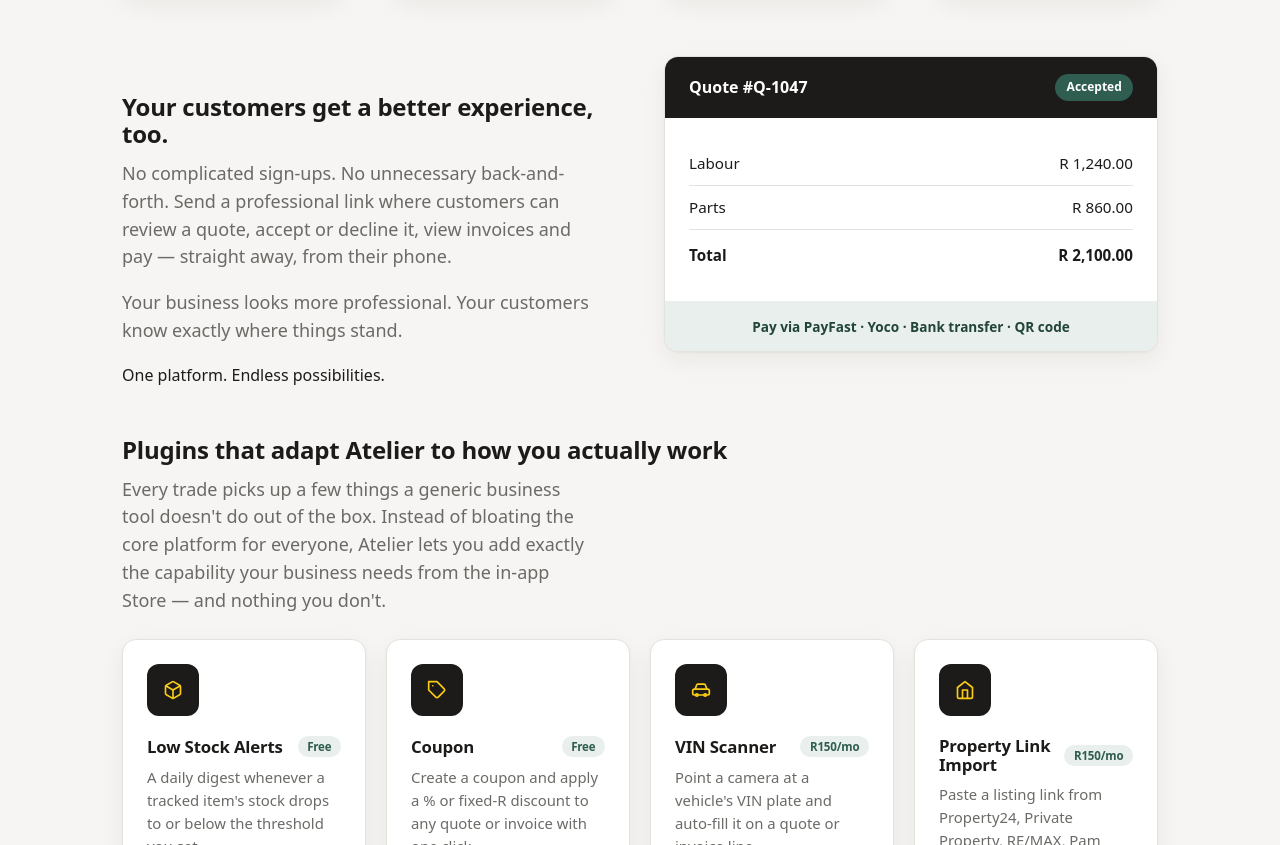
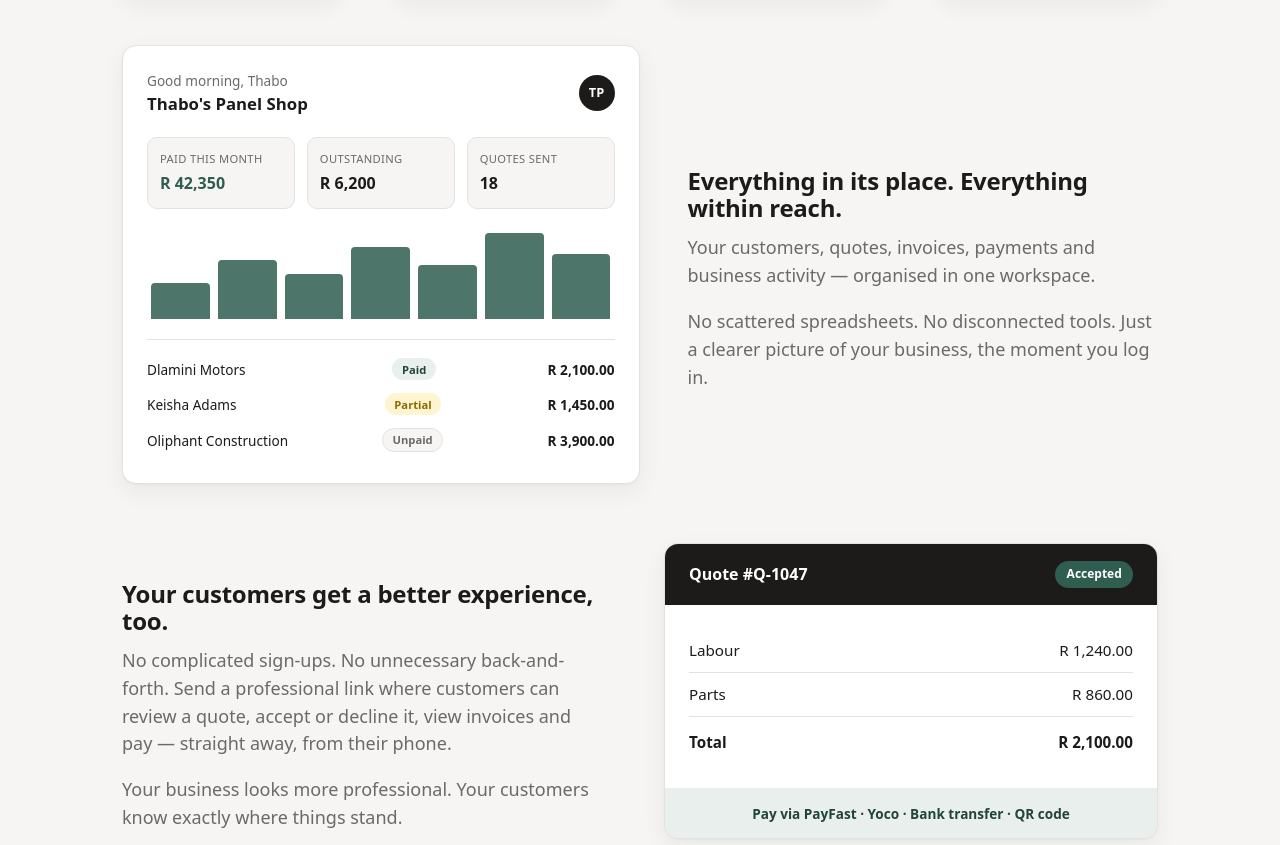
Before and after one commit to atelieros-site/atelier, a plain HTML site: page index.html in a window 1280 px wide. Shown: the part 2220-3065 px from the top of the page. Drawn offline with Linux system fonts and the light colour scheme.

Commit message:
Add dashboard spotlight section with hand-built product mockup

```diff
--- a/index.html
+++ b/index.html
@@ -217,6 +217,63 @@
     </div>
   </section>
 
+  <section class="dashboard-spotlight">
+    <div class="dashboard-mockup">
+      <div class="dashboard-mockup-header">
+        <div>
+          <div class="dashboard-mockup-greeting">Good morning, Thabo</div>
+          <div class="dashboard-mockup-business">Thabo's Panel Shop</div>
+        </div>
+        <div class="dashboard-mockup-avatar">TP</div>
+      </div>
+      <div class="dashboard-stats">
+        <div class="dashboard-stat">
+          <span class="dashboard-stat-label">Paid this month</span>
+          <span class="dashboard-stat-value accent">R 42,350</span>
+        </div>
+        <div class="dashboard-stat">
+          <span class="dashboard-stat-label">Outstanding</span>
+          <span class="dashboard-stat-value">R 6,200</span>
+        </div>
+        <div class="dashboard-stat">
+          <span class="dashboard-stat-label">Quotes sent</span>
+          <span class="dashboard-stat-value">18</span>
+        </div>
+      </div>
+      <div class="dashboard-chart">
+        <div class="dashboard-chart-bar" style="height: 40%;"></div>
+        <div class="dashboard-chart-bar" style="height: 65%;"></div>
+        <div class="dashboard-chart-bar" style="height: 50%;"></div>
+        <div class="dashboard-chart-bar" style="height: 80%;"></div>
+        <div class="dashboard-chart-bar" style="height: 60%;"></div>
+        <div class="dashboard-chart-bar" style="height: 95%;"></div>
+        <div class="dashboard-chart-bar" style="height: 72%;"></div>
+      </div>
+      <div class="dashboard-invoices">
+        <div class="dashboard-invoice-row">
+          <span>Dlamini Motors</span>
+          <span class="status-badge paid">Paid</span>
+          <span>R 2,100.00</span>
+        </div>
+        <div class="dashboard-invoice-row">
+          <span>Keisha Adams</span>
+          <span class="status-badge partial">Partial</span>
+          <span>R 1,450.00</span>
+        </div>
+        <div class="dashboard-invoice-row">
+          <span>Oliphant Construction</span>
+          <span class="status-badge unpaid">Unpaid</span>
+          <span>R 3,900.00</span>
+        </div>
+      </div>
+    </div>
+    <div class="dashboard-copy">
+      <h2>Everything in its place. Everything within reach.</h2>
+      <p class="lead">Your customers, quotes, invoices, payments and business activity — organised in one workspace.</p>
+      <p class="lead">No scattered spreadsheets. No disconnected tools. Just a clearer picture of your business, the moment you log in.</p>
+    </div>
+  </section>
+
   <section class="portal-spotlight">
     <div class="portal-copy">
       <h2>Your customers get a better experience, too.</h2>
--- a/style.css
+++ b/style.css
@@ -472,3 +472,126 @@ footer a:hover { color: var(--accent); }
   .how-it-works-grid { flex-direction: column; }
   .how-arrow { transform: rotate(90deg); margin: -0.5rem 0; }
 }
+
+.dashboard-spotlight {
+  display: grid;
+  grid-template-columns: 1.1fr 1fr;
+  gap: 3rem;
+  align-items: center;
+  margin-top: 3rem;
+}
+@media (max-width: 860px) {
+  .dashboard-spotlight { grid-template-columns: 1fr; }
+}
+.dashboard-mockup {
+  background: var(--panel);
+  border: 1px solid var(--line);
+  border-radius: var(--radius);
+  box-shadow: var(--shadow);
+  overflow: hidden;
+  padding: 1.5rem;
+}
+.dashboard-mockup-header {
+  display: flex;
+  justify-content: space-between;
+  align-items: center;
+  margin-bottom: 1.25rem;
+}
+.dashboard-mockup-greeting {
+  font-size: 0.85rem;
+  color: var(--muted);
+}
+.dashboard-mockup-business {
+  font-weight: 700;
+  font-size: 1.05rem;
+}
+.dashboard-mockup-avatar {
+  width: 36px;
+  height: 36px;
+  border-radius: 50%;
+  background: var(--ink);
+  color: #fff;
+  font-size: 0.8rem;
+  font-weight: 700;
+  display: flex;
+  align-items: center;
+  justify-content: center;
+}
+.dashboard-stats {
+  display: grid;
+  grid-template-columns: repeat(3, 1fr);
+  gap: 0.75rem;
+  margin-bottom: 1.25rem;
+}
+.dashboard-stat {
+  background: var(--bg);
+  border: 1px solid var(--line);
+  border-radius: 10px;
+  padding: 0.75rem;
+  display: flex;
+  flex-direction: column;
+  gap: 0.25rem;
+}
+.dashboard-stat-label {
+  font-size: 0.7rem;
+  color: var(--muted);
+  text-transform: uppercase;
+  letter-spacing: 0.03em;
+}
+.dashboard-stat-value {
+  font-weight: 700;
+  font-size: 1rem;
+}
+.dashboard-stat-value.accent {
+  color: var(--accent);
+}
+.dashboard-chart {
+  display: flex;
+  align-items: flex-end;
+  gap: 0.5rem;
+  height: 90px;
+  margin-bottom: 1.25rem;
+  padding: 0 0.25rem;
+}
+.dashboard-chart-bar {
+  flex: 1;
+  background: var(--accent);
+  border-radius: 4px 4px 0 0;
+  opacity: 0.85;
+}
+.dashboard-invoices {
+  border-top: 1px solid var(--line);
+  padding-top: 0.75rem;
+}
+.dashboard-invoice-row {
+  display: grid;
+  grid-template-columns: 1.4fr auto 1fr;
+  align-items: center;
+  gap: 0.75rem;
+  font-size: 0.85rem;
+  padding: 0.4rem 0;
+}
+.dashboard-invoice-row span:last-child {
+  text-align: right;
+  font-weight: 600;
+}
+.status-badge {
+  justify-self: start;
+  font-size: 0.7rem;
+  font-weight: 700;
+  padding: 0.15rem 0.6rem;
+  border-radius: 999px;
+}
+.status-badge.paid {
+  background: var(--accent-soft);
+  color: var(--accent-dark);
+}
+.status-badge.partial {
+  background: rgba(250, 204, 21, 0.2);
+  color: #8a6d00;
+}
+.status-badge.unpaid {
+  background: var(--bg);
+  color: var(--muted);
+  border: 1px solid var(--line);
+}
```
